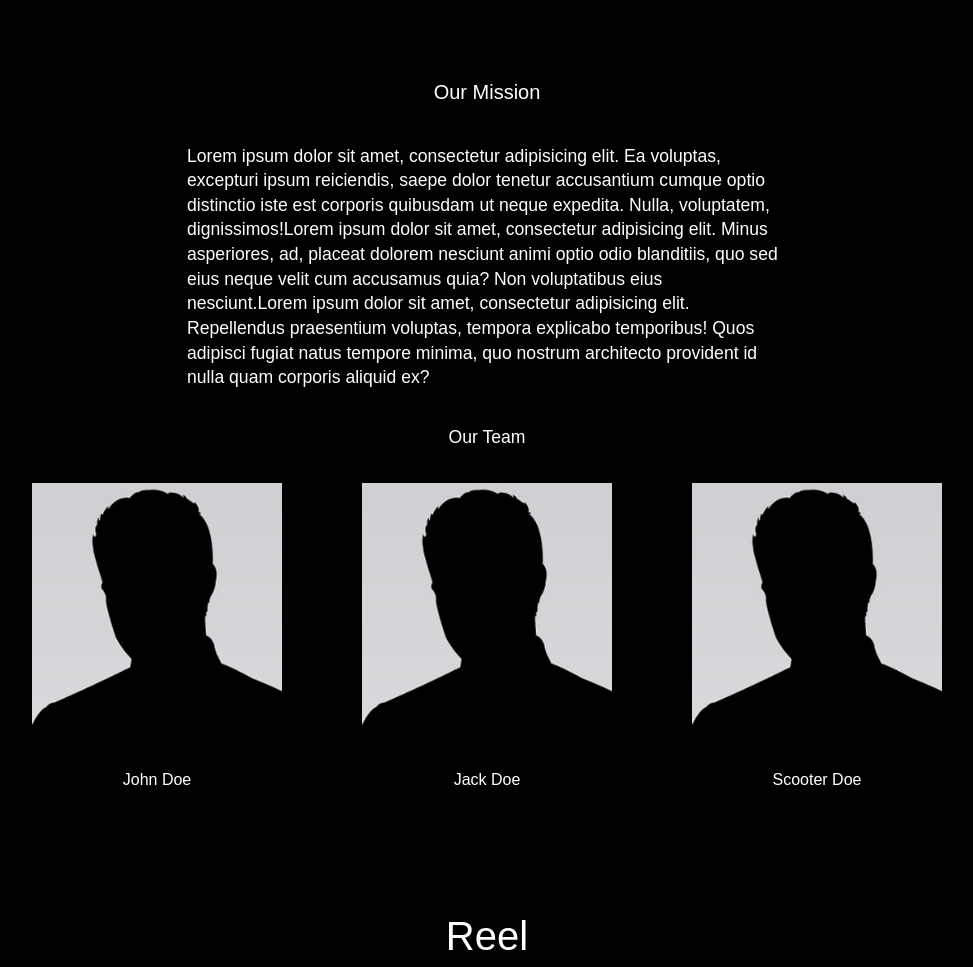
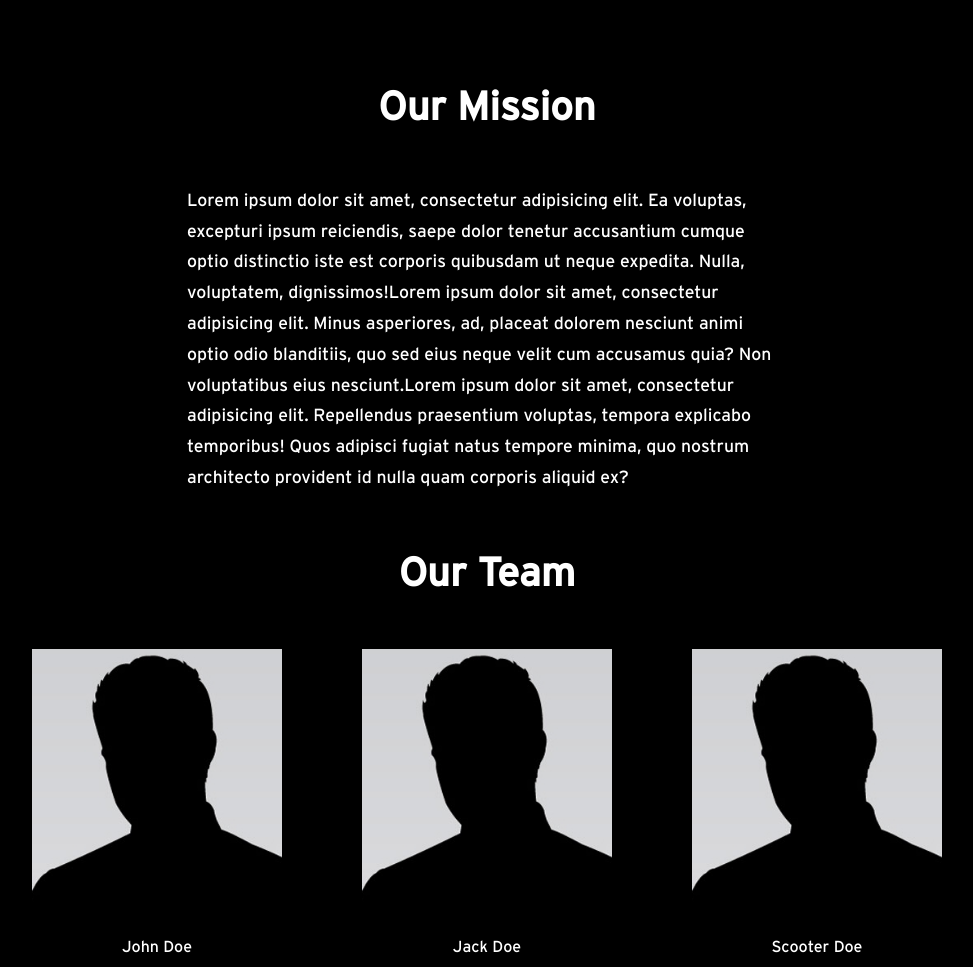
Before and after one commit to jv-digital/cascade-tmp, a plain HTML site: page index.html in a window 1280 px wide. Shown: the part 730-1697 px from the top of the page, without its empty margins (153-1126 px from the left). Drawn offline with nearby package versions, Linux system fonts and the light colour scheme.

Commit message:
font and headings

```diff
--- a/css/main.css
+++ b/css/main.css
@@ -9,6 +9,14 @@
 /* ==========================================================================
    Base styles: opinionated defaults
    ========================================================================== */
+
+@font-face {
+  font-family: 'Interstate';
+  src:  url('Interstate-Regular.ttf') format('truetype'),
+        url('Interstate_Bold.ttf') format('truetype'),
+        url('Interstate_Light.ttf') format('truetype'),
+        url('Interstate_Regular_Italic.ttf') format('truetype');
+}
 
 html {
     color: #222;
@@ -243,6 +251,7 @@ li{
 
 .about-center p{
     grid-column: 2/2;
+    line-height: 1.75em;
 }
 
 .team-grid{
@@ -260,12 +269,12 @@ li{
 .team-title{
     display: flex;
     justify-content: center;
-    font-size: 20px;
+    font-size: 40px;
 }
 
 .mission-title{
     margin-top: 80px;
-    font-size: 20px;
+    font-size: 40px;
 }
 
 .about-para{
@@ -295,7 +304,6 @@ li{
     margin-bottom: 30px;
     background-image:url("https://i.imgur.com/5vdQxAm.png");
     background-size: cover;
-    margin-bottom: 100px;
     transition: 600ms;
 
 }
--- a/index.html
+++ b/index.html
@@ -40,7 +40,7 @@
 
     <div class="banner-image-grid">
       <div class="overlay"></div>
-        <p class="title">Cascade Falls</p>
+        <h1 class="title">Cascade Falls</h1>
         <p class="sub">Film Production Company</p>
       </div>
 
@@ -50,14 +50,14 @@
   <div class="about-wrapper" id="about">
 
     <div class="about-heading">
-      <p class="mission-title">Our Mission</p>
+      <h2 class="mission-title">Our Mission</h2>
     </div>
 
     <div class="about-center">
       <p class="about-para">Lorem ipsum dolor sit amet, consectetur adipisicing elit. Ea voluptas, excepturi ipsum reiciendis, saepe dolor tenetur accusantium cumque optio distinctio iste est corporis quibusdam ut neque expedita. Nulla, voluptatem, dignissimos!Lorem ipsum dolor sit amet, consectetur adipisicing elit. Minus asperiores, ad, placeat dolorem nesciunt animi optio odio blanditiis, quo sed eius neque velit cum accusamus quia? Non voluptatibus eius nesciunt.Lorem ipsum dolor sit amet, consectetur adipisicing elit. Repellendus praesentium voluptas, tempora explicabo temporibus! Quos adipisci fugiat natus tempore minima, quo nostrum architecto provident id nulla quam corporis aliquid ex?</p>
-      <p class="team-title">Our Team</p>
+
   </div>
-
+ <h2 class="team-title">Our Team</h2>
   <div class="team-grid">
     <figure>
       <img src="img/place.jpg"/>
```
Also changed, not shown: css/Interstate-Regular.ttf (renamed from css/font/Interstate-Regular.ttf), css/Interstate_Bold.ttf (renamed from css/font/Interstate_Bold.ttf), css/Interstate_Light.ttf (renamed from css/font/Interstate_Light.ttf), css/Interstate_Regular_Italic.ttf (renamed from css/font/Interstate_Regular_Italic.ttf).
